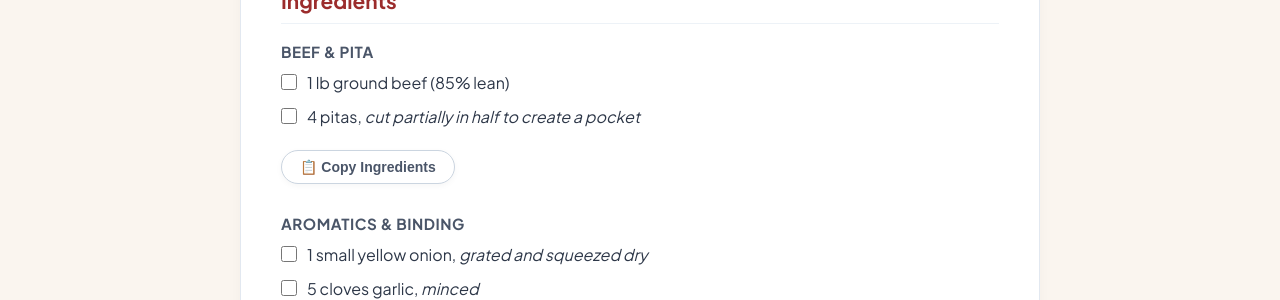
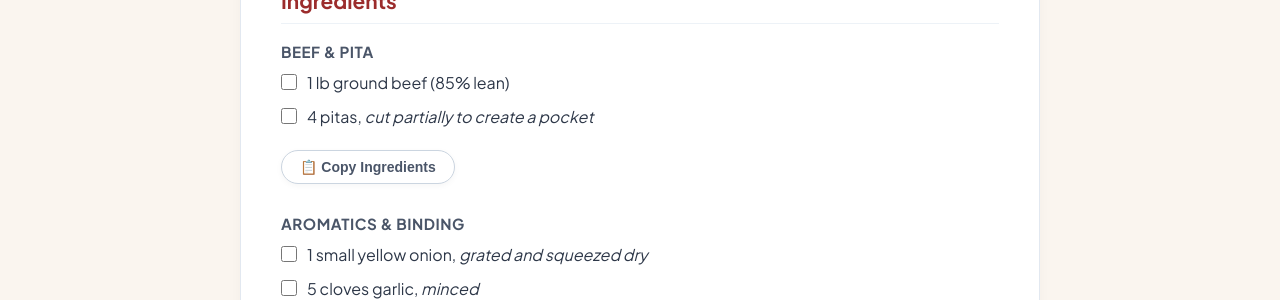
Before and after one commit to TheSharedCrumb/TheSharedCrumb, a Jekyll site: the page built from _recipes/Beef_Arayas.md, in a window 1280 px wide and 900 px high, scrolled down 880 px. Shown: the part 154-454 px from the top of the window. Built offline with Jekyll 4.4.1, drawn with Linux system fonts in a browser that asks for light colours.

Commit message:
Update pita preparation instructions in recipe

```diff
--- a/_recipes/Beef_Arayas.md
+++ b/_recipes/Beef_Arayas.md
@@ -20,7 +20,7 @@ Beef arayas are Middle Eastern street food at its finest: spiced ground beef stu
 
 #### Beef & Pita
 * 1 lb ground beef (85% lean)
-* 4 pitas, _cut partially in half to create a pocket_
+* 4 pitas, _cut partially to create a pocket_
 
 #### Aromatics & Binding
 * 1 small yellow onion, _grated and squeezed dry_
```
